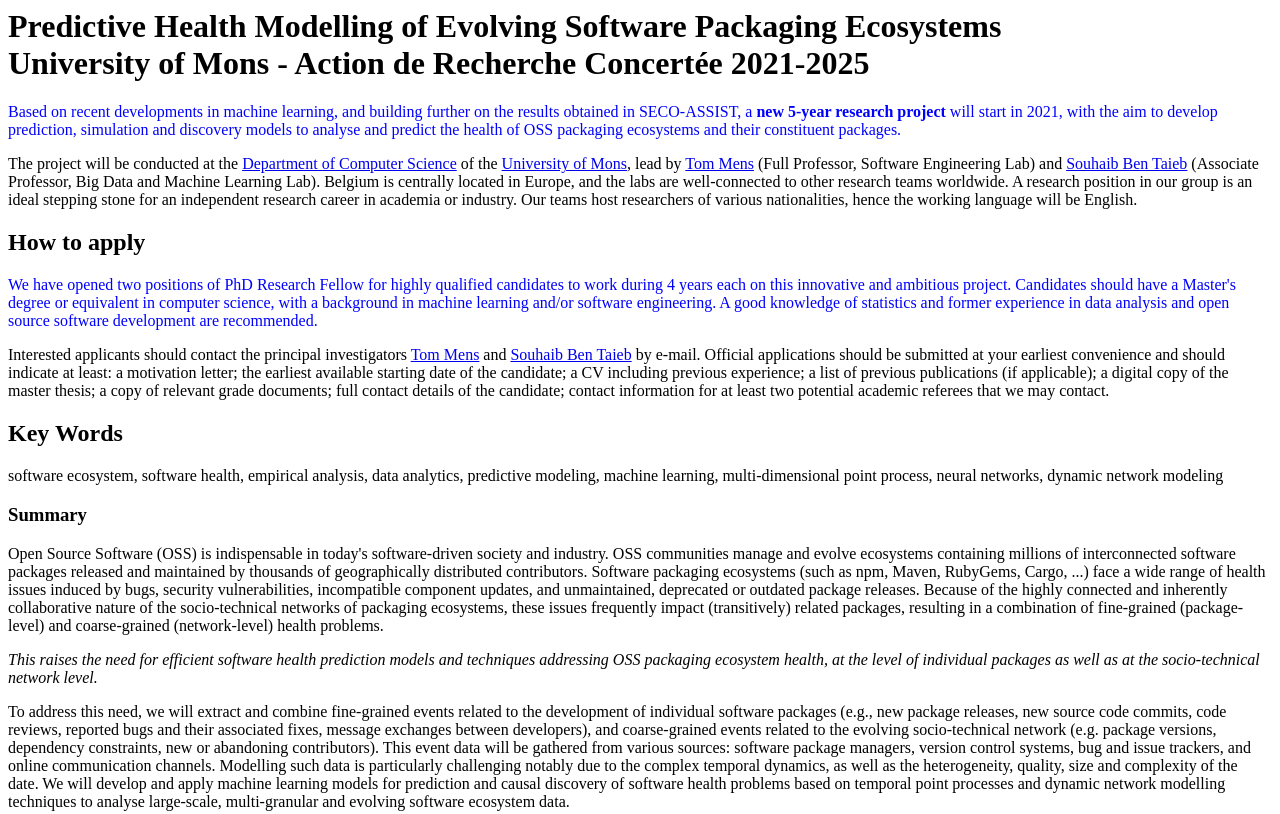
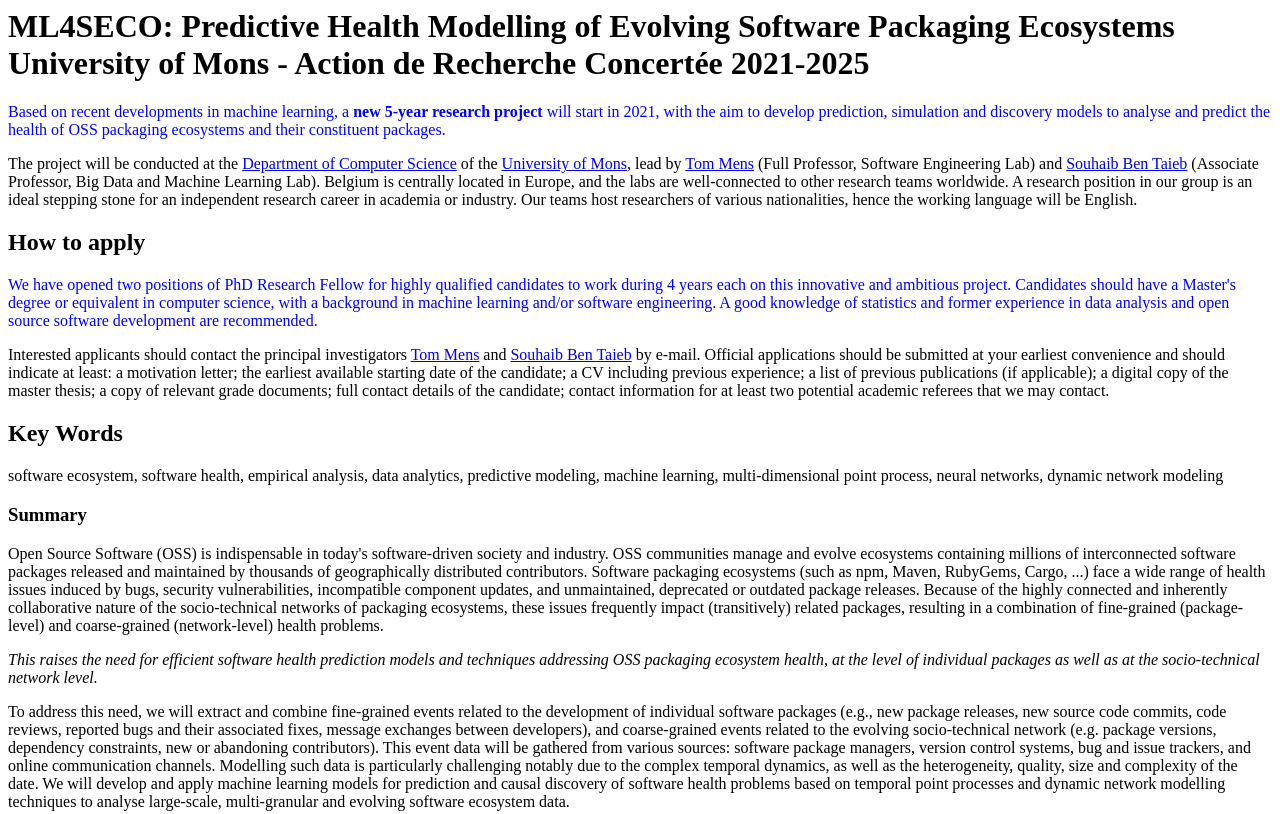
Before and after one commit to ML4SECO/ml4seco.github.io, a plain HTML site: page ARC2021.html in a window 1280 px wide. Shown: the top 814 px of the page. Drawn offline with Linux system fonts and the light colour scheme.

Commit message:
Update ARC2021.html

```diff
--- a/ARC2021.html
+++ b/ARC2021.html
@@ -1,13 +1,13 @@
 <head>
-<title>ARC 2021-2025 Research Project</title>
+<title>ML4SECO: UMONS ARC Research Project 2021-2025</title>
 </head>
 
 <body>
 
-<h1>Predictive Health Modelling of Evolving Software Packaging Ecosystems<br/>
+<h1>ML4SECO: Predictive Health Modelling of Evolving Software Packaging Ecosystems<br/>
 University of Mons - Action de Recherche Concert&eacute;e 2021-2025</h1>
 
-<p style="color:blue">Based on recent developments in machine learning, and building further on the results obtained in SECO-ASSIST, a <b>new 5-year research project</b> will start in 2021, with the aim to develop prediction, simulation and discovery models to analyse and predict the health of OSS packaging ecosystems and their constituent packages.</p>
+<p style="color:blue">Based on recent developments in machine learning, a <b>new 5-year research project</b> will start in 2021, with the aim to develop prediction, simulation and discovery models to analyse and predict the health of OSS packaging ecosystems and their constituent packages.</p>
 <p>The project will be conducted at the <a href="http://informatique.umons.ac.be">Department of Computer Science</a> of the <a href="https://web.umons.ac.be/en/">University of Mons</a>, lead by <a href="mailto:tom.mens@umons.ac.be">Tom Mens</a> (Full Professor, Software Engineering Lab)
  and <a href="mailto:Souhaib.BENTAIEB@umons.ac.be">Souhaib Ben Taieb</a> (Associate Professor, Big Data and Machine Learning Lab).
 Belgium is centrally located in Europe, and the labs are well-connected to other research teams worldwide. A research position in our group is an ideal stepping stone for an independent research career in academia or industry. Our teams host researchers of various nationalities, hence the working language will be English.
```
